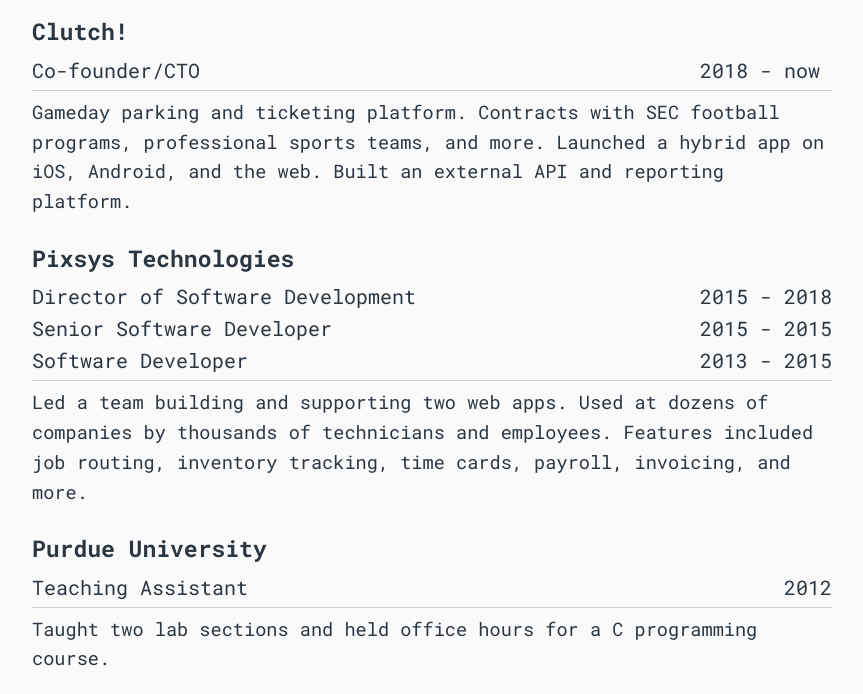
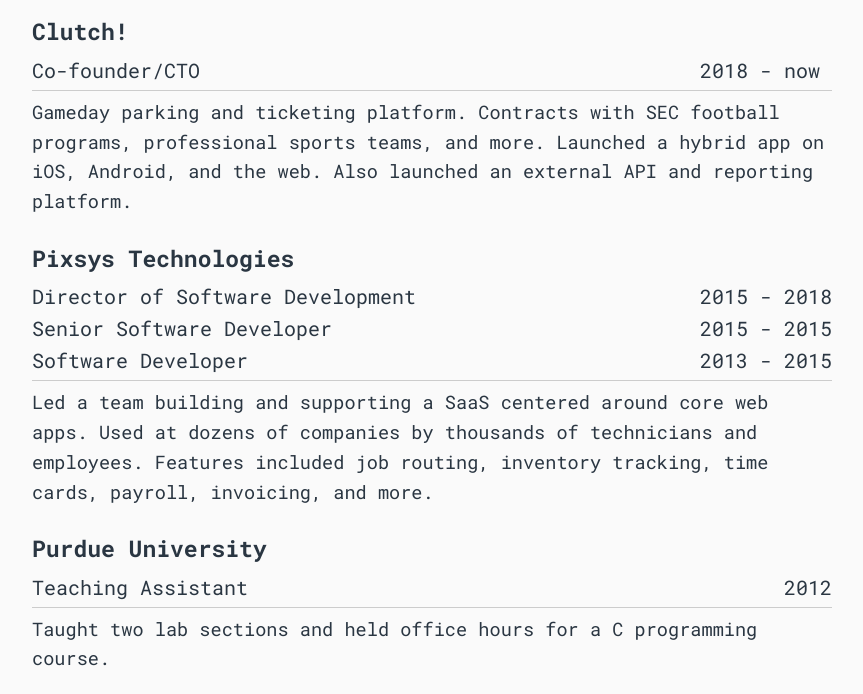
Before and after one commit to rgharris/rgharris.github.io, a plain HTML site: page index.html in a window 1280 px wide. Shown: the part 334-1028 px from the top of the page, without its empty margins (208-1071 px from the left). Drawn offline with Linux system fonts and the light colour scheme.

Commit message:
Tweak recent job descriptions for clarity

```diff
--- a/index.html
+++ b/index.html
@@ -40,8 +40,8 @@
         <hr>
         <div class='description'>
           Gameday parking and ticketing platform. Contracts with SEC football programs, professional
-          sports teams, and more. Launched a hybrid app on iOS,
-          Android, and the web. Built an external API and reporting platform.
+          sports teams, and more. Launched a hybrid app on iOS, Android, and the web. Also launched
+          an external API and reporting platform.
         </div>
       </section>
       <section class='sub-section'>
@@ -63,8 +63,8 @@
         </div>
         <hr>
         <div class='description'>
-          Led a team building and supporting two web apps. Used at dozens of companies by thousands
-          of technicians and employees. Features included job routing, inventory tracking, time cards,
+          Led a team building and supporting a SaaS centered around core web apps. Used at dozens of companies
+          by thousands of technicians and employees. Features included job routing, inventory tracking, time cards,
           payroll, invoicing, and more.
         </div>
       </section>
```
